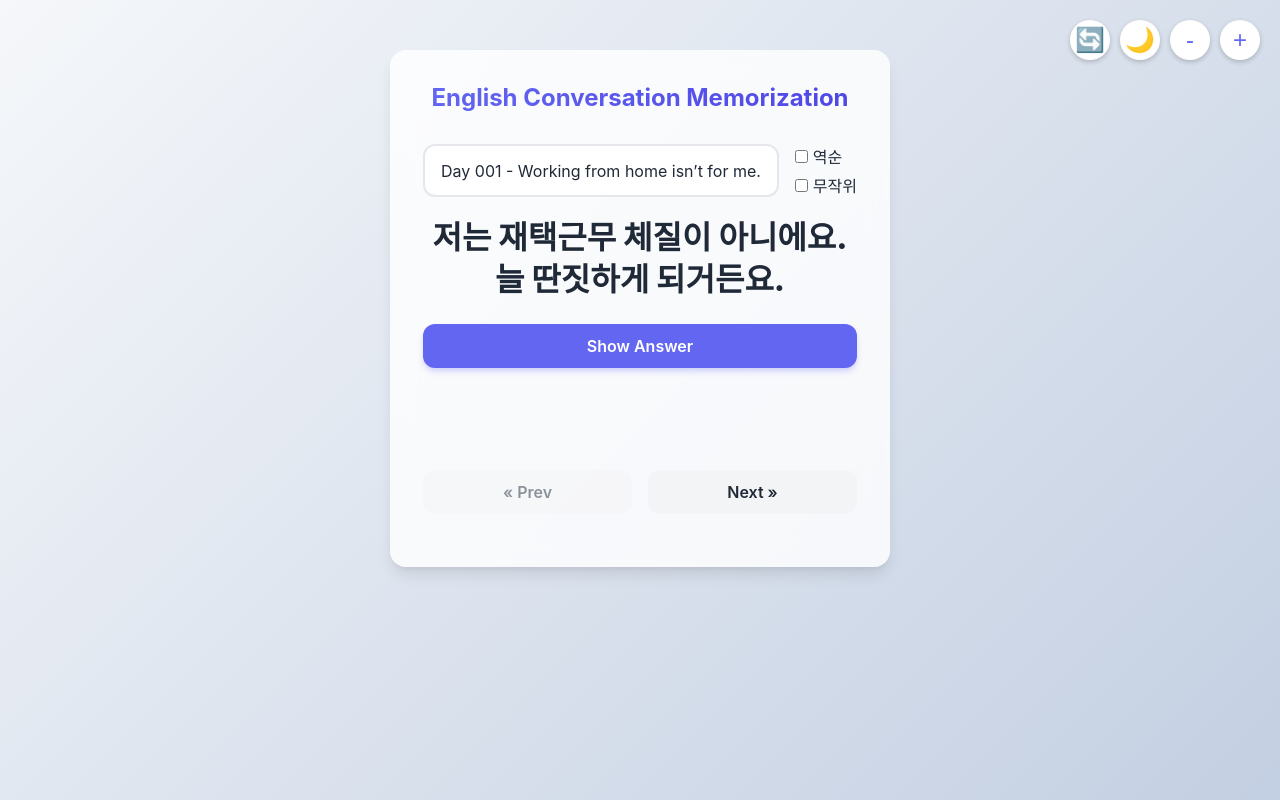
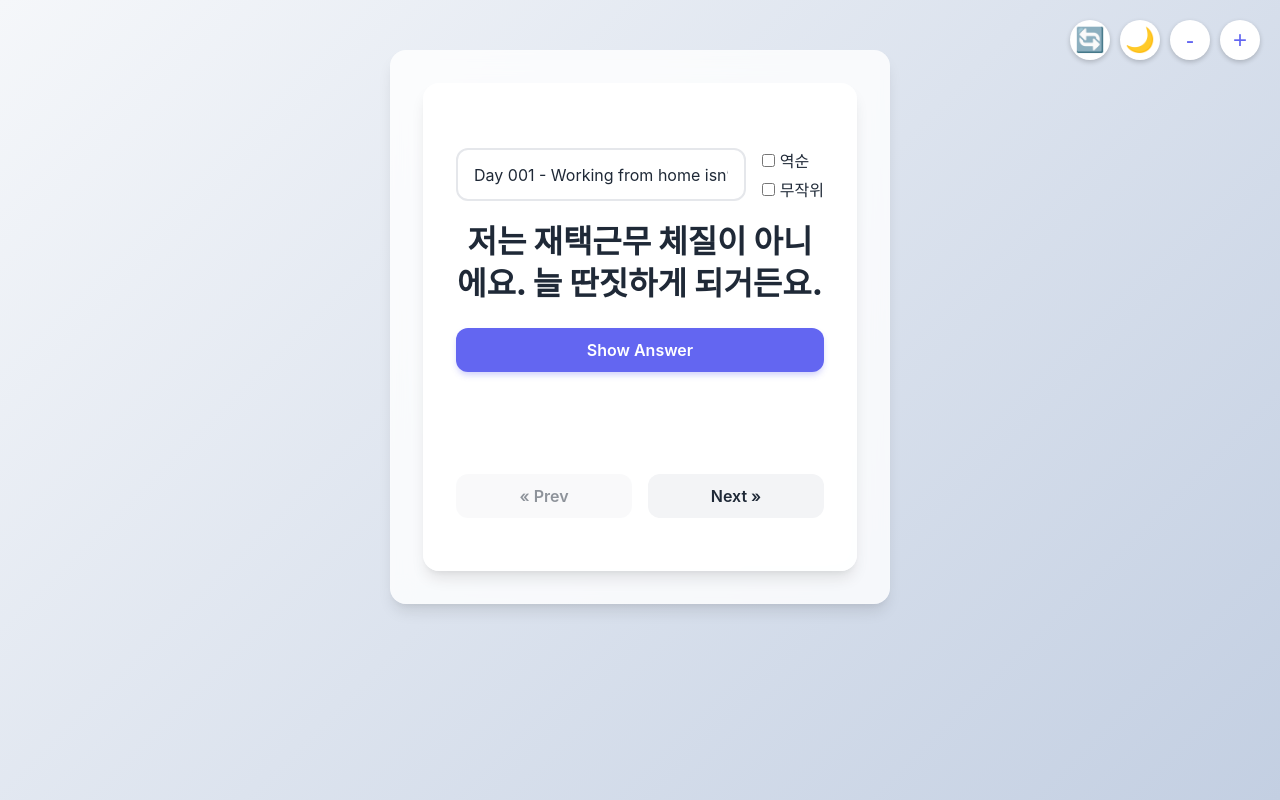
Before and after one commit to asher8554/English-conversation-memorization-site, a PHP site: page / in a window 1280 px wide. Run offline with PHP 8.4, Linux system fonts and the light colour scheme.

Commit message:
style(ui): remove redundant title header

```diff
--- a/index.html
+++ b/index.html
@@ -15,9 +15,7 @@
     </div>
 
     <div class="container">
-        <header>
-            <h1>English Conversation Memorization</h1>
-        </header>
+    <div class="container">
 
         <div class="controls">
             <select id="daySelect" aria-label="Select Day"></select>
--- a/style.css
+++ b/style.css
@@ -62,21 +62,18 @@ body {
   transition: background 0.3s ease, border-color 0.3s ease;
 }
 
-header {
-  margin-bottom: 2rem;
-}
-
-h1 {
-  font-size: 1.5rem;
-  font-weight: 700;
-  margin-bottom: 1rem;
-  background: linear-gradient(
-    to right,
-    var(--primary-color),
-    var(--primary-hover)
-  );
-  -webkit-background-clip: text;
-  -webkit-text-fill-color: transparent;
+.container {
+  background: var(--card-bg);
+  backdrop-filter: blur(12px);
+  -webkit-backdrop-filter: blur(12px);
+  border-radius: var(--radius);
+  box-shadow: var(--shadow-lg);
+  width: 100%;
+  max-width: 500px;
+  padding: 2rem;
+  text-align: center;
+  border: 1px solid rgba(255, 255, 255, 0.1);
+  transition: background 0.3s ease, border-color 0.3s ease;
 }
 
 .day-selector {
```
